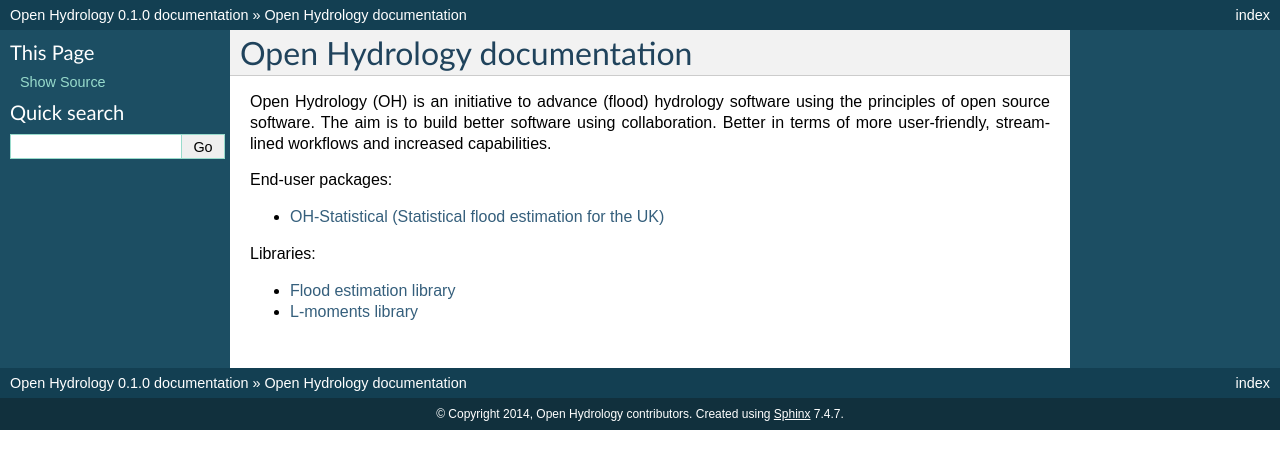
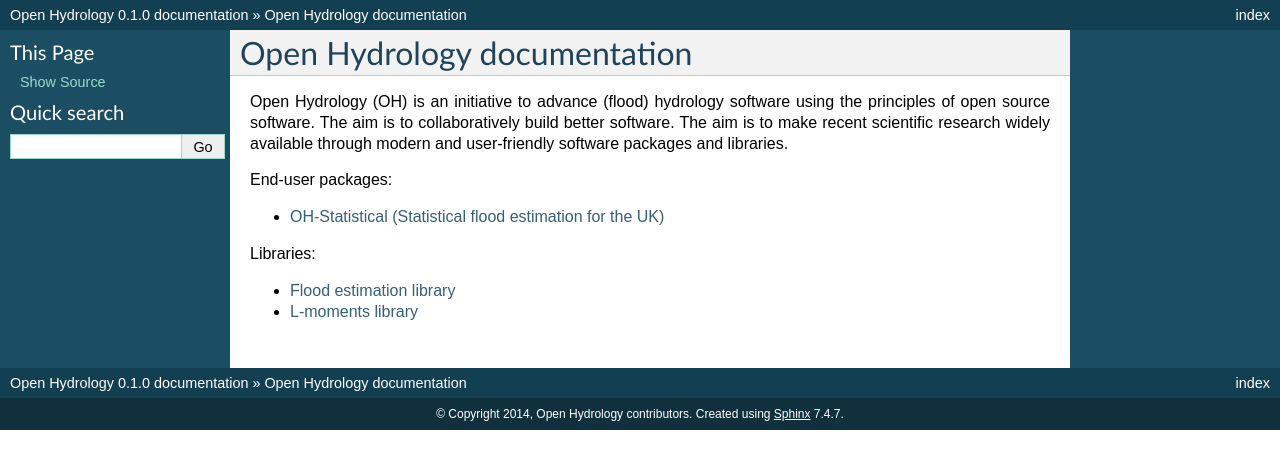
Before and after one commit to OpenHydrology/docs, a Sphinx documentation site: the page built from docs/source/index.rst, in a window 1280 px wide. Shown: the top 469 px of the page. Built offline with Sphinx 7.4.7, drawn with Linux system fonts in a browser that asks for light colours.

Commit message:
Update index.rst

```diff
--- a/docs/source/index.rst
+++ b/docs/source/index.rst
@@ -2,22 +2,18 @@
 ============================
 
 Open Hydrology (OH) is an initiative to advance (flood) hydrology software using the principles of open
-source software. The aim is to build better software using collaboration. Better in terms of more
-user-friendly, streamlined workflows and increased capabilities.
+source software. The aim is to collaboratively build better software. The aim is to make recent scientific
+research widely available through modern and user-friendly software packages and libraries.
 
 End-user packages:
 
 .. toctree::
-   :numbered:
-   :maxdepth: 2
 
    OH-Statistical (Statistical flood estimation for the UK) <http://open-hydrology.readthedocs.org/>
 
 Libraries:
 
 .. toctree::
-   :numbered:
-   :maxdepth: 2
 
    Flood estimation library <http://open-hydrology.readthedocs.org/projects/floodestimation/>
    L-moments library <http://open-hydrology.readthedocs.org/projects/lmoments3/>
```
